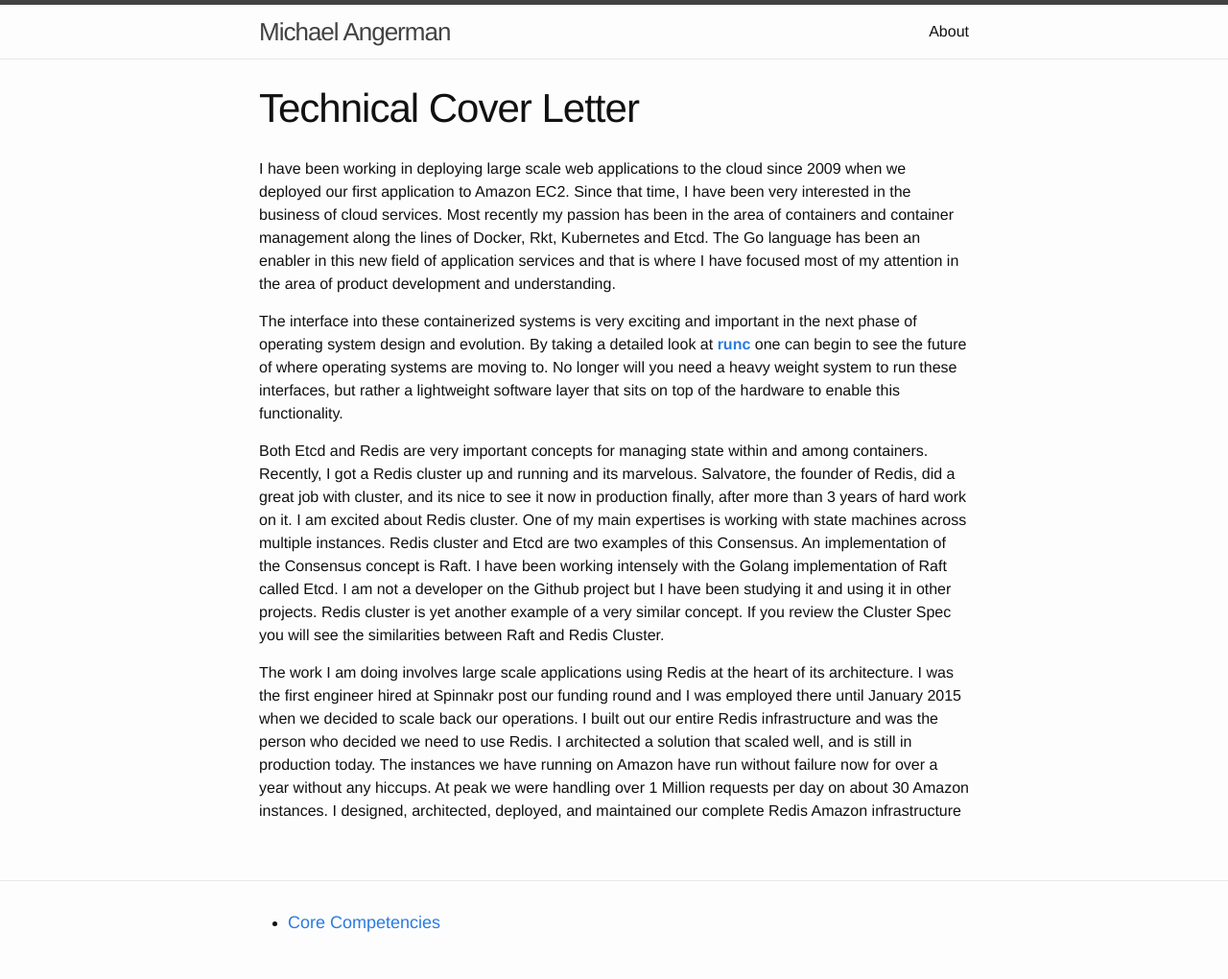
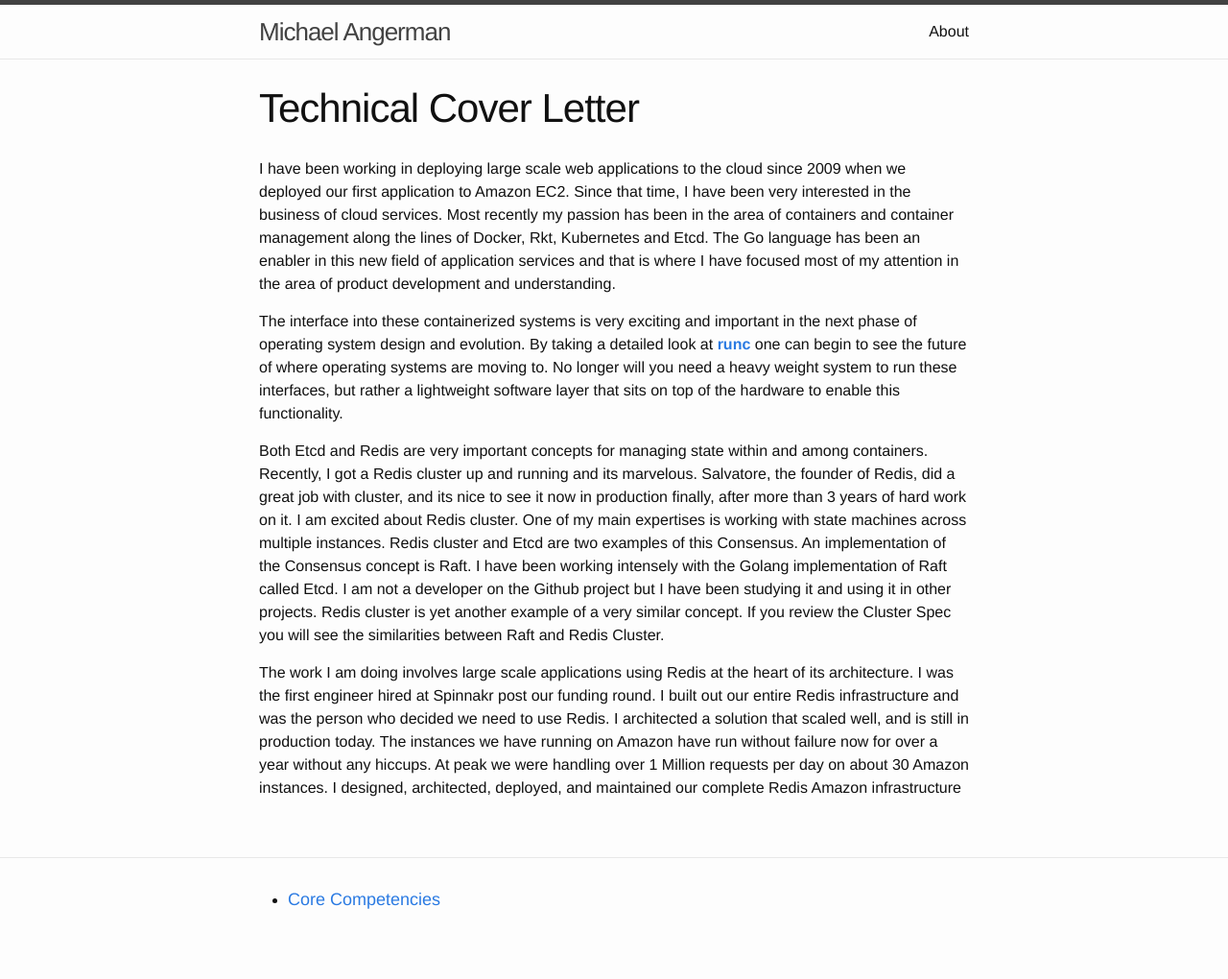
Before and after one commit to angermanmichael/link16, a Jekyll site: the page built from _posts/2015-05-05-ct.md, in a window 1280 px wide. Shown: the whole page at 96% size. Built offline with Jekyll 4.4.1, drawn with Linux system fonts in a browser that asks for light colours; after the commit the page ends 996 px from its top, so only the background shows below that.

Commit message:
modify 2015-05-05-ct.md

```diff
--- a/_posts/2015-05-05-ct.md
+++ b/_posts/2015-05-05-ct.md
@@ -12,4 +12,4 @@ one can begin to see the future of where operating systems are moving to.  No lo
 
 Both Etcd and Redis are very important concepts for managing state within and among containers.  Recently, I got a Redis cluster up and running and its marvelous.  Salvatore, the founder of Redis, did a great job with cluster, and its nice to see it now in production finally, after more than 3 years of hard work on it.  I am excited about Redis cluster.  One of my main expertises is working with state machines across multiple instances.  Redis cluster and Etcd are two examples of this Consensus.  An implementation of the Consensus concept is Raft.  I have been working intensely with the Golang implementation of Raft called Etcd.  I am not a developer on the Github project but I have been studying it and using it in other projects.  Redis cluster is yet another example of a very similar concept.  If you review the Cluster Spec you will see the similarities between Raft and Redis Cluster.
 
-The work I am doing involves large scale applications using Redis at the heart of its architecture.  I was the first engineer hired at Spinnakr post our funding round and I was employed there until January 2015 when we decided to scale back our operations. I built out our entire Redis infrastructure and was the person who decided we need to use Redis.  I architected a solution that scaled well, and is still in production today.  The instances we have running on Amazon have run without failure now for over a year without any hiccups.  At peak we were handling over 1 Million requests per day on about 30 Amazon instances.  I designed, architected, deployed, and maintained our complete Redis Amazon infrastructure
+The work I am doing involves large scale applications using Redis at the heart of its architecture.  I was the first engineer hired at Spinnakr post our funding round.  I built out our entire Redis infrastructure and was the person who decided we need to use Redis.  I architected a solution that scaled well, and is still in production today.  The instances we have running on Amazon have run without failure now for over a year without any hiccups.  At peak we were handling over 1 Million requests per day on about 30 Amazon instances.  I designed, architected, deployed, and maintained our complete Redis Amazon infrastructure
```
